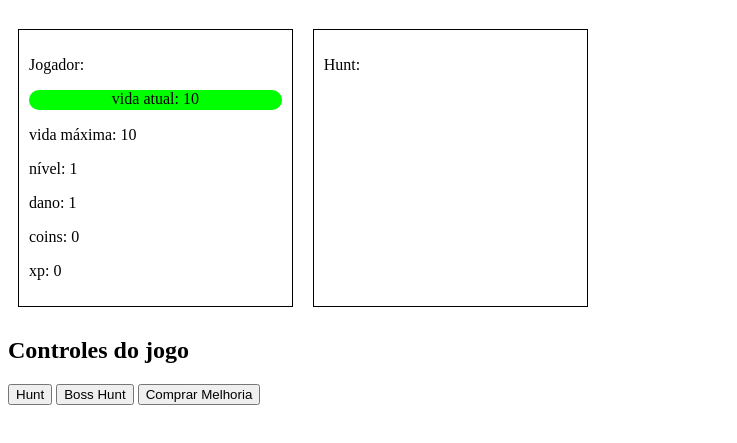
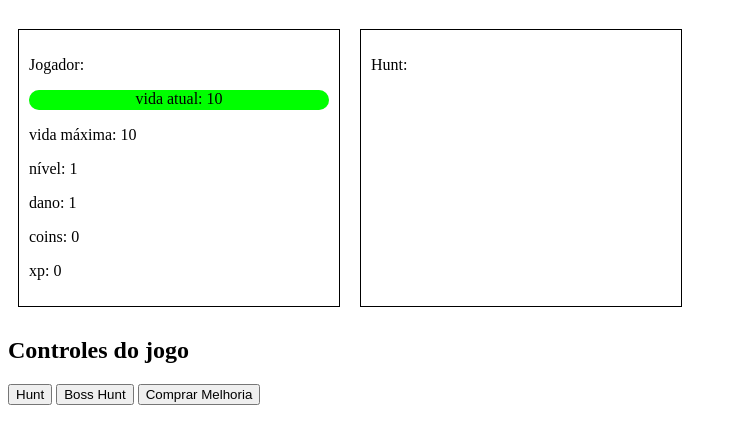
Before and after one commit to bigodom/malvaidle, a website: page index.html in a window 1280 px wide. Shown: the part 61-504 px from the top of the page, without its empty margins (0-737 px from the left). Drawn offline with Linux system fonts and the light colour scheme.

Commit message:
starting inventory and correcting the boxes

```diff
--- a/index.html
+++ b/index.html
@@ -10,7 +10,7 @@
 <body>
     <h1>Bot Idle RPG</h1>
     <div id="game">
-        <div id="resources" style="display: flex; flex-direction: row;">
+        <div id="resources" style="display: flex; flex-direction: row; flex-flow: wrap;">
             <div class="player box">
 
                 <p>Jogador:</p>
--- a/out.js
+++ b/out.js
@@ -6,6 +6,54 @@
     damage: 1,
     level: 1
   };
+
+  // src/itemList.ts
+  var itemList = {
+    1: { id: 1, quantity: 0, name: "potion", description: "recupera 10 de vida", price: 10, type: "consumable" },
+    2: { id: 2, quantity: 0, name: "wood sword", description: "uma espada de madeira", price: 10, type: "weapon" },
+    3: { id: 3, quantity: 0, name: "iron sword", description: "uma espada de ferro", price: 20, type: "weapon" },
+    4: { id: 4, quantity: 0, name: "steel sword", description: "uma espada de a\xE7o", price: 30, type: "weapon" },
+    5: { id: 5, quantity: 0, name: "wood shield", description: "um escudo de madeira", price: 10, type: "shield" },
+    6: { id: 6, quantity: 0, name: "iron shield", description: "um escudo de ferro", price: 20, type: "shield" },
+    7: { id: 7, quantity: 0, name: "steel shield", description: "um escudo de a\xE7o", price: 30, type: "shield" },
+    8: { id: 8, quantity: 0, name: "wood armor", description: "uma armadura de madeira", price: 10, type: "armor" },
+    9: { id: 9, quantity: 0, name: "iron armor", description: "uma armadura de ferro", price: 20, type: "armor" },
+    10: { id: 10, quantity: 0, name: "steel armor", description: "uma armadura de a\xE7o", price: 30, type: "armor" },
+    11: { id: 11, quantity: 0, name: "wood helmet", description: "um capacete de madeira", price: 10, type: "helmet" },
+    12: { id: 12, quantity: 0, name: "iron helmet", description: "um capacete de ferro", price: 20, type: "helmet" },
+    13: { id: 13, quantity: 0, name: "steel helmet", description: "um capacete de a\xE7o", price: 30, type: "helmet" },
+    14: { id: 14, quantity: 0, name: "wood boots", description: "botas de madeira", price: 10, type: "boots" },
+    15: { id: 15, quantity: 0, name: "iron boots", description: "botas de ferro", price: 20, type: "boots" },
+    16: { id: 16, quantity: 0, name: "steel boots", description: "botas de a\xE7o", price: 30, type: "boots" },
+    17: { id: 17, quantity: 0, name: "wood gloves", description: "luvas de madeira", price: 10, type: "gloves" },
+    18: { id: 18, quantity: 0, name: "iron gloves", description: "luvas de ferro", price: 20, type: "gloves" },
+    19: { id: 19, quantity: 0, name: "steel gloves", description: "luvas de a\xE7o", price: 30, type: "gloves" },
+    20: { id: 20, quantity: 0, name: "wood ring", description: "um anel de madeira", price: 10, type: "ring" },
+    21: { id: 21, quantity: 0, name: "iron ring", description: "um anel de ferro", price: 20, type: "ring" },
+    22: { id: 22, quantity: 0, name: "steel ring", description: "um anel de a\xE7o", price: 30, type: "ring" },
+    23: { id: 23, quantity: 0, name: "wood necklace", description: "um colar de madeira", price: 10, type: "necklace" },
+    24: { id: 24, quantity: 0, name: "iron necklace", description: "um colar de ferro", price: 20, type: "necklace" },
+    25: { id: 25, quantity: 0, name: "steel necklace", description: "um colar de a\xE7o", price: 30, type: "necklace" },
+    26: { id: 26, quantity: 0, name: "wood earring", description: "um brinco de madeira", price: 10, type: "earring" },
+    27: { id: 27, quantity: 0, name: "iron earring", description: "um brinco de ferro", price: 20, type: "earring" },
+    28: { id: 28, quantity: 0, name: "steel earring", description: "um brinco de a\xE7o", price: 30, type: "earring" },
+    29: { id: 29, quantity: 0, name: "wood belt", description: "um cinto de madeira", price: 10, type: "belt" },
+    30: { id: 30, quantity: 0, name: "iron belt", description: "um cinto de ferro", price: 20, type: "belt" },
+    31: { id: 31, quantity: 0, name: "steel belt", description: "um cinto de a\xE7o", price: 30, type: "belt" },
+    32: { id: 32, quantity: 0, name: "wood pants", description: "uma cal\xE7a de madeira", price: 10, type: "pants" },
+    33: { id: 33, quantity: 0, name: "iron pants", description: "uma cal\xE7a de ferro", price: 20, type: "pants" },
+    34: { id: 34, quantity: 0, name: "steel pants", description: "uma cal\xE7a de a\xE7o", price: 30, type: "pants" }
+  };
+
+  // src/inventory.ts
+  var inventory = [];
+  function addItem(id) {
+    const itemToAdd = itemList[id];
+    if (itemToAdd) {
+      inventory.push(itemToAdd);
+      console.log("item adicionado ao invent\xE1rio");
+    }
+  }
 
   // src/player.ts
   var player = {
@@ -82,20 +130,19 @@
     console.log(player2.hp);
   }
   function buyUpgrade() {
-    console.log("upgrade");
+    addItem(0);
   }
-  huntButton?.addEventListener("click", () => {
+  huntButton == null ? void 0 : huntButton.addEventListener("click", () => {
     huntBattle(player, enemy);
-    attackEnemyButton.setAttribute("disabled", "true");
+    huntButton.setAttribute("disabled", "true");
     setTimeout(() => {
-      attackEnemyButton.removeAttribute("disabled");
-      console.log("delay");
+      huntButton.removeAttribute("disabled");
     }, 1 * 1e3);
   });
-  buyUpgradeButton?.addEventListener("click", () => {
+  buyUpgradeButton == null ? void 0 : buyUpgradeButton.addEventListener("click", () => {
     buyUpgrade();
   });
-  bossHuntButton?.addEventListener("click", () => {
+  bossHuntButton == null ? void 0 : bossHuntButton.addEventListener("click", () => {
     bossHunt(player, enemy);
     bossHuntButton.setAttribute("disabled", "true");
     setTimeout(
--- a/style.css
+++ b/style.css
@@ -12,7 +12,7 @@
     transition: width 0.3s ease;
 }
 .box{
-    width: 20%;
+    min-width: 300px;
     border: 1px solid #000;
     margin: 10px;
     padding: 10px;
--- a/tsconfig.json
+++ b/tsconfig.json
@@ -11,7 +11,7 @@
     // "disableReferencedProjectLoad": true,             /* Reduce the number of projects loaded automatically by TypeScript. */
 
     /* Language and Environment */
-    "target": "ES2021",                                  /* Set the JavaScript language version for emitted JavaScript and include compatible library declarations. */
+    "target": "ES6",                                  /* Set the JavaScript language version for emitted JavaScript and include compatible library declarations. */
     // "lib": [],                                        /* Specify a set of bundled library declaration files that describe the target runtime environment. */
     // "jsx": "preserve",                                /* Specify what JSX code is generated. */
     // "experimentalDecorators": true,                   /* Enable experimental support for TC39 stage 2 draft decorators. */
@@ -25,7 +25,7 @@
     // "moduleDetection": "auto",                        /* Control what method is used to detect module-format JS files. */
 
     /* Modules */
-    "module": "commonjs",                                /* Specify what module code is generated. */
+    "module": "ESNext",                                /* Specify what module code is generated. */
     // "rootDir": "./",                                  /* Specify the root folder within your source files. */
     // "moduleResolution": "node",                       /* Specify how TypeScript looks up a file from a given module specifier. */
     // "baseUrl": "./",                                  /* Specify the base directory to resolve non-relative module names. */
```
Also changed, not shown: src/index.ts (+4 -4 lines), src/inventory.ts (added, +15 -0 lines), src/item.ts (added, +8 -0 lines), src/itemList.ts (added, +38 -0 lines).
